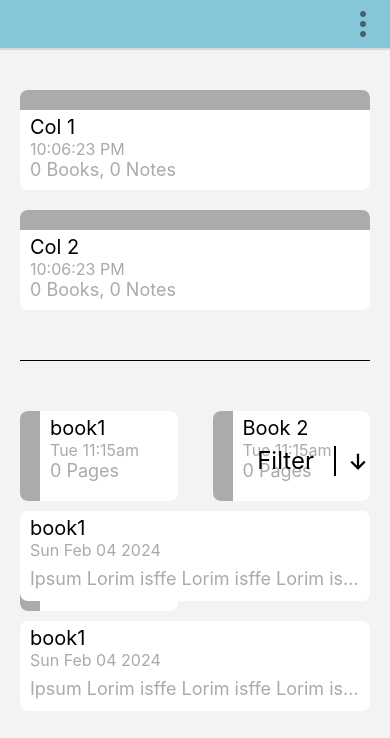
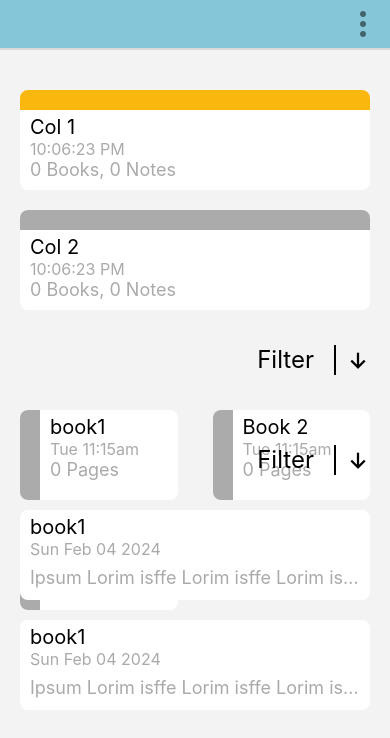
Before and after one commit to PBasham/pb-journaling, a React Native app: screen / in a window 390 px wide. Shown: the top 738 px of the page. Built offline with nearby package versions, Linux system fonts and the light colour scheme.

Commit message:
ADDED: - created component for OrderByBar and related styled component

```diff
--- /dev/null
+++ b/src/components/ui/OrderByBar/OrderByBar.tsx
@@ -0,0 +1,27 @@
+/*========================================
+        Import Dependencies
+========================================*/
+import { Ionicons } from "@expo/vector-icons"
+import React, { FC } from 'react'
+import { View, StyleSheet } from 'react-native'
+import { HeaderThree } from "../text"
+import { StyOrderByBar } from "./styles"
+
+interface OrderByBarProps {
+
+}
+
+const OrderByBar: FC<OrderByBarProps> = ({ }) => {
+
+    return <StyOrderByBar>
+        <HeaderThree text="Filter" textStyles={{ borderRightWidth: 2, paddingRight: 20, height: 30 }} />
+        <Ionicons
+            name={`arrow-down-outline`}
+            size={24}
+            color="black"
+            onPress={() => { console.log("Change filter direction!") }}
+        />
+    </StyOrderByBar>
+}
+
+export default OrderByBar;
--- /dev/null
+++ b/src/components/ui/OrderByBar/index.ts
@@ -0,0 +1 @@
+export {default as OrderByBar} from "./OrderByBar"
--- /dev/null
+++ b/src/components/ui/OrderByBar/styles.ts
@@ -0,0 +1,11 @@
+import styled from "styled-components/native";
+
+export const StyOrderByBar = styled.View`
+flex: 1;
+flex-direction: row;
+justify-content: flex-end;
+align-items: center;
+gap: 10px;
+
+margin: 30px 0;
+`;
--- a/src/screens/Collections/Collections.tsx
+++ b/src/screens/Collections/Collections.tsx
@@ -12,6 +12,8 @@ import { SafeAreaView } from "react-native-safe-area-context";
 import { Book, Collection, Note } from "../../interfaces/Collection";
 import { Ionicons } from "@expo/vector-icons";
 import { CollectionCard } from "../../components/CollectionCard";
+
+import { OrderByBar } from "../../components/ui/OrderByBar";
 
 
 const CollectionScreenContainer = styled.ScrollView`
@@ -97,15 +99,7 @@ const DividerBar = styled.View`
     background-color: black;
     `;
 
-const FilterDividerBar = styled.View`
-    flex: 1;
-    flex-direction: row;
-    justify-content: flex-end;
-    align-items: center;
-    gap: 10px;
 
-    margin: 30px 0;
-`;
 
 
 const Collections: FunctionComponent = () => {
@@ -115,7 +109,7 @@ const Collections: FunctionComponent = () => {
             recordId: 1,
             id: "col1",
             name: "Col 1",
-            color: null,
+            color: "#fab70d",
             isFavorite: false,
             createdAt: new Date(),
             updatedAt: new Date(),
@@ -260,7 +254,7 @@ const Collections: FunctionComponent = () => {
 
                     </CollectionsDiv>
 
-                    <DividerBar />
+                    <OrderByBar />
                     <BooksDiv>
                         {books.map((book) => {
 
@@ -279,15 +273,7 @@ const Collections: FunctionComponent = () => {
 
                     </BooksDiv>
 
-                    <FilterDividerBar>
-                        <HeaderThree text="Filter" textStyles={{ borderRightWidth: 2, paddingRight: 20, height: 30 }} />
-                        <Ionicons
-                            name={`arrow-down-outline`}
-                            size={24}
-                            color="black"
-                            onPress={() => { console.log("Change filter direction!") }}
-                        />
-                    </FilterDividerBar>
+                    <OrderByBar />
 
                     <NotesDiv>
                         {notes.map((note) => {
```
Lines whose indentation alone changed are shown as unchanged.
